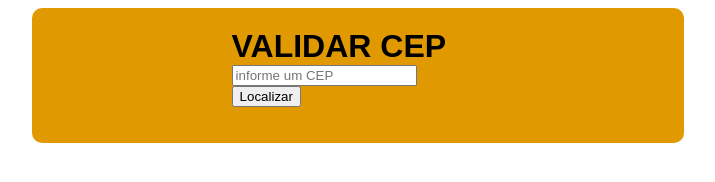
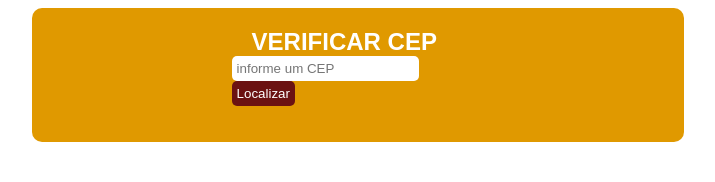
Before and after one commit to underlinejunior/findcep, a website built with webpack: page public/index.html in a window 1280 px wide. Shown: the whole page, without its empty margins (282-997 px from the left). Built offline with nearby package versions, Linux system fonts and the light colour scheme.

Commit message:
ajuste css

```diff
--- a/public/index.html
+++ b/public/index.html
@@ -20,13 +20,14 @@
                 margin-left:-43px;
                 font-family: sans-serif;
             }
-            h1{
-                margin: 0 auto;
+            h2{
                 font-family: sans-serif;
+                color:white;
+                margin:0 20px;
             }
             li{
                 clear:both;
-                background-color:rgb(100, 197, 100);
+                background-color:rgb(197, 195, 100);
                 border-radius: 10px;
                 padding: 10px;
             }
@@ -34,12 +35,25 @@
             strong{
                 font-size:20px;
             }
+            input{
+                border-radius: 5px;
+                border:none;
+                padding:5px;
+            }
+            button{
+                background-color:rgb(107, 18, 18);
+                border-radius:5px;
+                color:white;
+                border:none;
+                padding:5px;
+            }
+
         </style>
     </head>
     <body>
         <div>
             <form id="end-form">
-                <h1>VALIDAR CEP</h1>
+                <h2>VERIFICAR  CEP</h2>
                 <input placeholder="informe um CEP" type="text" name="endereco"/>
                 <button type="submit">Localizar</button>
             </form>
```
